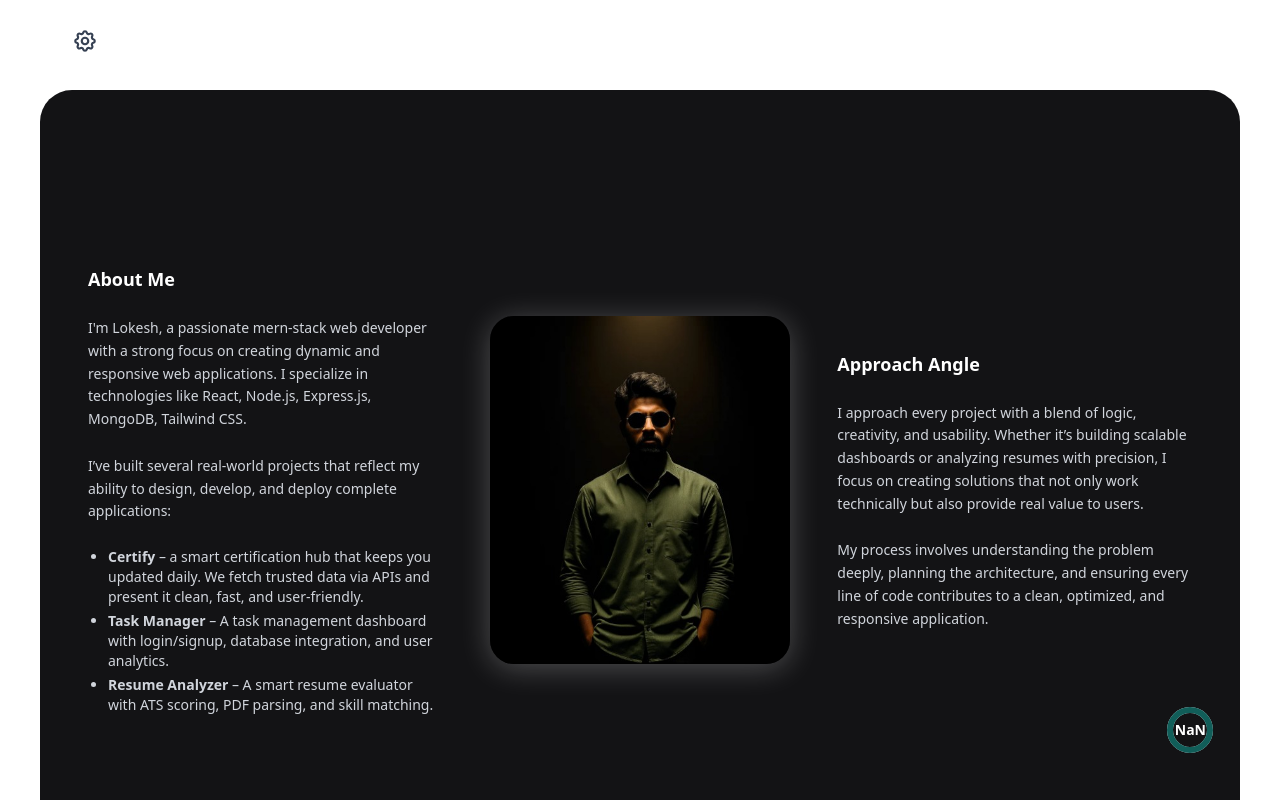
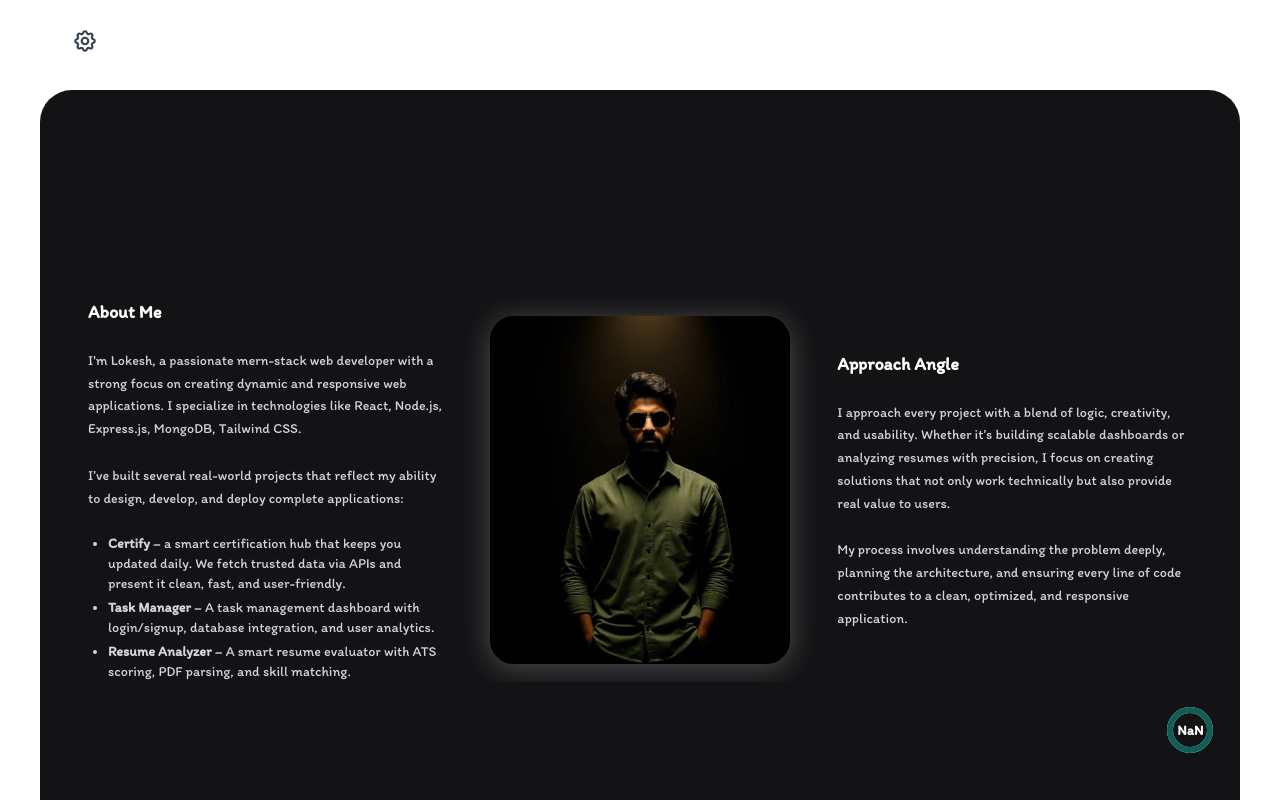
Before and after one commit to lokeshbhaskar/lokeshportfolio, a Next.js app: page /pages/about in a window 1280 px wide. Shown: the top 800 px of the page. Built offline with nearby package versions, Linux system fonts and the light colour scheme.

Commit message:
change font

```diff
--- a/src/app/layout.tsx
+++ b/src/app/layout.tsx
@@ -1,5 +1,5 @@
 import type { Metadata } from "next";
-import { Geist, Geist_Mono } from "next/font/google";
+import { Geist, Geist_Mono, Itim } from "next/font/google";
 import "./globals.css";
 import ScrollProgress from "../../src/components/ScrollProgress"
 import CustomCursor from "../../src/components/CustomCursor"
@@ -11,6 +11,11 @@ const geistSans = Geist({
   subsets: ["latin"],
 });
 
+const itim = Itim({
+  subsets: ["latin"],
+  weight: "400", // Itim has only regular 400
+});
+
 const geistMono = Geist_Mono({
   variable: "--font-geist-mono",
   subsets: ["latin"],
@@ -18,7 +23,9 @@ const geistMono = Geist_Mono({
 
 export const metadata: Metadata = {
   title: "Lokesh--->Portfolio",
-  description: "Generated by create next app",
+  icons: {
+    icon: "/favicon.ico",
+  },
 };
 
 export default function RootLayout({
@@ -29,7 +36,7 @@ export default function RootLayout({
   return (
     <html lang="en">
       <body
-        className={`${geistSans.variable} ${geistMono.variable} antialiased bg-white px-2 md:px-10 py-1 md:py-4 `}
+        className={`${geistSans.variable} ${geistMono.variable} ${itim.className} antialiased bg-white px-2 md:px-10 py-1 md:py-4 `}
       >
         <ScrollProgress />
         <Navbar />
--- a/src/app/page.tsx
+++ b/src/app/page.tsx
@@ -7,6 +7,7 @@ import Projects from "../components/Projects";
 export default function Home() {
   return (
     <main className="">
+
       <Hero  />
       <About />
       <Projects />
```
